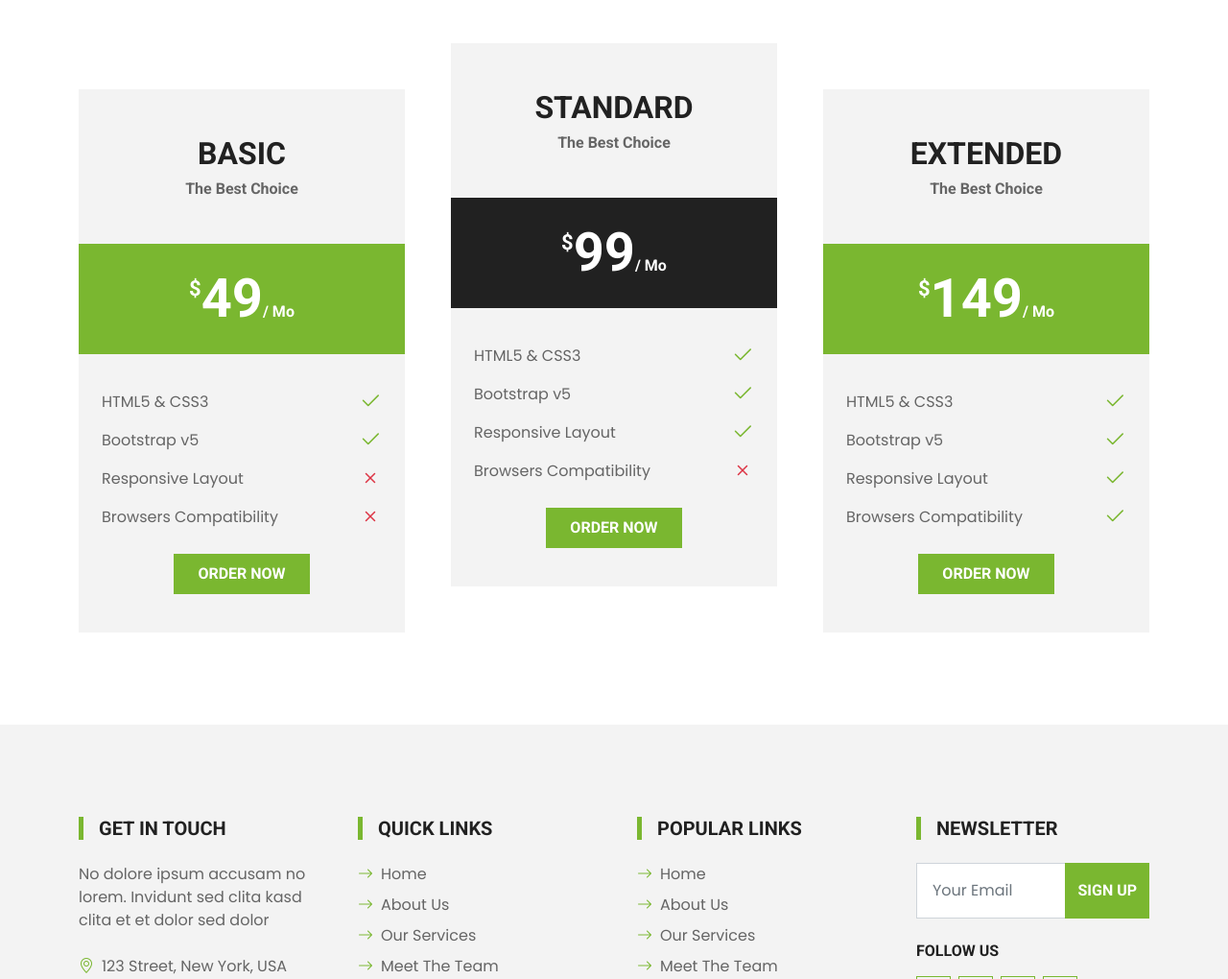
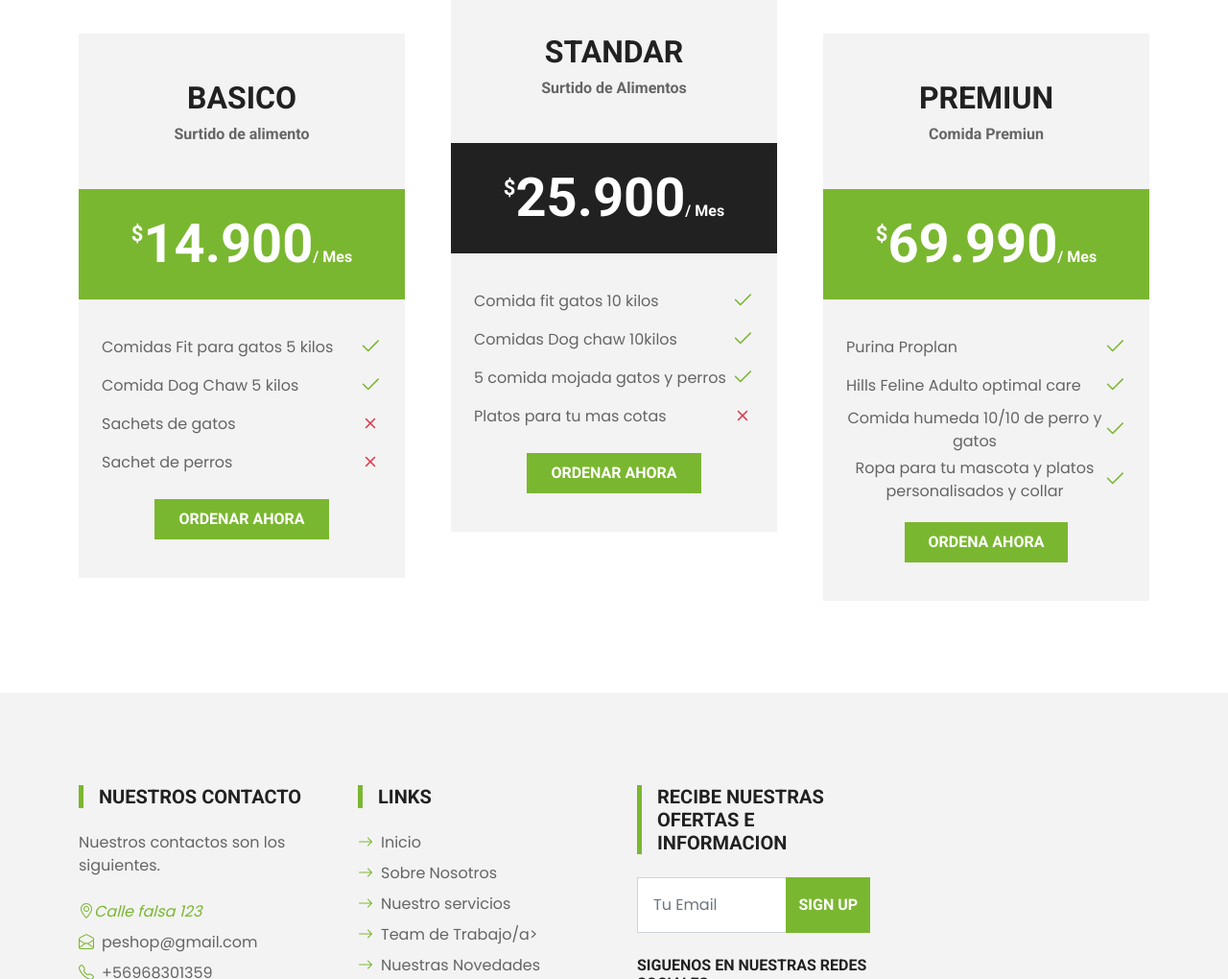
Before and after one commit to PipexD97/petshop, a plain HTML site: page index.html in a window 1280 px wide. Shown: the part 3108-4128 px from the top of the page at 96% size. Drawn offline with nearby package versions, Linux system fonts and the light colour scheme.

Commit message:
Pagina 1.2

```diff
--- a/index.html
+++ b/index.html
@@ -82,7 +82,7 @@
                 <div class="nav-item dropdown">
                     <a href="#" class="nav-link dropdown-toggle" data-bs-toggle="dropdown">Páginas</a>
                     <div class="dropdown-menu m-0">
-                        <a href="price.html" class="dropdown-item">Pricing Plan</a>
+                        <a href="price.html" class="dropdown-item">Planes de servicios</a>
                         <a href="team.html" class="dropdown-item">The Team</a>
                         <a href="testimonial.html" class="dropdown-item">Testimonial</a>
                         <a href="blog.html" class="dropdown-item">Blog Grid</a>
@@ -365,107 +365,107 @@
     <div class="container-fluid py-5">
         <div class="container">
             <div class="border-start border-5 border-primary ps-5 mb-5" style="max-width: 600px;">
-                <h6 class="text-primary text-uppercase">Pricing Plan</h6>
-                <h1 class="display-5 text-uppercase mb-0">Competitive Pricing For Pet Services</h1>
+                <h6 class="text-primary text-uppercase">Precios</h6>
+                <h1 class="display-5 text-uppercase mb-0">Packs de productos</h1>
             </div>
             <div class="row g-5">
                 <div class="col-lg-4">
                     <div class="bg-light text-center pt-5 mt-lg-5">
-                        <h2 class="text-uppercase">Basic</h2>
-                        <h6 class="text-body mb-5">The Best Choice</h6>
+                        <h2 class="text-uppercase">Basico</h2>
+                        <h6 class="text-body mb-5">Surtido de alimento</h6>
                         <div class="text-center bg-primary p-4 mb-2">
                             <h1 class="display-4 text-white mb-0">
                                 <small class="align-top"
-                                    style="font-size: 22px; line-height: 45px;">$</small>49<small
+                                    style="font-size: 22px; line-height: 45px;">$</small>14.900<small
                                     class="align-bottom" style="font-size: 16px; line-height: 40px;">/
-                                    Mo</small>
+                                    Mes</small>
                             </h1>
                         </div>
                         <div class="text-center p-4">
                             <div class="d-flex align-items-center justify-content-between mb-1">
-                                <span>HTML5 & CSS3</span>
+                                <span>Comidas Fit para gatos 5 kilos</span>
                                 <i class="bi bi-check2 fs-4 text-primary"></i>
                             </div>
 
                             <div class="d-flex align-items-center justify-content-between mb-1">
-                                <span>Bootstrap v5</span>
+                                <span>Comida Dog Chaw 5 kilos</span>
                                 <i class="bi bi-check2 fs-4 text-primary"></i>
                             </div>
                             <div class="d-flex align-items-center justify-content-between mb-1">
-                                <span>Responsive Layout</span>
+                                <span>Sachets de gatos</span>
                                 <i class="bi bi-x fs-4 text-danger"></i>
                             </div>
                             <div class="d-flex align-items-center justify-content-between mb-1">
-                                <span>Browsers Compatibility</span>
+                                <span>Sachet de perros</span>
                                 <i class="bi bi-x fs-4 text-danger"></i>
                             </div>
-                            <a href="" class="btn btn-primary text-uppercase py-2 px-4 my-3">Order Now</a>
+                            <a href="" class="btn btn-primary text-uppercase py-2 px-4 my-3">Ordenar ahora</a>
                         </div>
                     </div>
                 </div>
                 <div class="col-lg-4">
                     <div class="bg-light text-center pt-5">
-                        <h2 class="text-uppercase">Standard</h2>
-                        <h6 class="text-body mb-5">The Best Choice</h6>
+                        <h2 class="text-uppercase">Standar</h2>
+                        <h6 class="text-body mb-5">Surtido de Alimentos</h6>
                         <div class="text-center bg-dark p-4 mb-2">
                             <h1 class="display-4 text-white mb-0">
                                 <small class="align-top"
-                                    style="font-size: 22px; line-height: 45px;">$</small>99<small
+                                    style="font-size: 22px; line-height: 45px;">$</small>25.900<small
                                     class="align-bottom" style="font-size: 16px; line-height: 40px;">/
-                                    Mo</small>
+                                    Mes</small>
                             </h1>
                         </div>
                         <div class="text-center p-4">
                             <div class="d-flex align-items-center justify-content-between mb-1">
-                                <span>HTML5 & CSS3</span>
+                                <span>Comida fit gatos 10 kilos</span>
                                 <i class="bi bi-check2 fs-4 text-primary"></i>
                             </div>
                             <div class="d-flex align-items-center justify-content-between mb-1">
-                                <span>Bootstrap v5</span>
+                                <span>Comidas Dog chaw 10kilos</span>
                                 <i class="bi bi-check2 fs-4 text-primary"></i>
                             </div>
                             <div class="d-flex align-items-center justify-content-between mb-1">
-                                <span>Responsive Layout</span>
+                                <span>5 comida mojada gatos y perros</span>
                                 <i class="bi bi-check2 fs-4 text-primary"></i>
                             </div>
                             <div class="d-flex align-items-center justify-content-between mb-1">
-                                <span>Browsers Compatibility</span>
+                                <span>Platos para tu mas cotas</span>
                                 <i class="bi bi-x fs-4 text-danger"></i>
                             </div>
-                            <a href="" class="btn btn-primary text-uppercase py-2 px-4 my-3">Order Now</a>
+                            <a href="" class="btn btn-primary text-uppercase py-2 px-4 my-3">Ordenar Ahora</a>
                         </div>
                     </div>
                 </div>
                 <div class="col-lg-4">
                     <div class="bg-light text-center pt-5 mt-lg-5">
-                        <h2 class="text-uppercase">Extended</h2>
-                        <h6 class="text-body mb-5">The Best Choice</h6>
+                        <h2 class="text-uppercase">Premiun</h2>
+                        <h6 class="text-body mb-5">Comida Premiun</h6>
                         <div class="text-center bg-primary p-4 mb-2">
                             <h1 class="display-4 text-white mb-0">
                                 <small class="align-top"
-                                    style="font-size: 22px; line-height: 45px;">$</small>149<small
+                                    style="font-size: 22px; line-height: 45px;">$</small>69.990<small
                                     class="align-bottom" style="font-size: 16px; line-height: 40px;">/
-                                    Mo</small>
+                                    Mes</small>
                             </h1>
                         </div>
                         <div class="text-center p-4">
                             <div class="d-flex align-items-center justify-content-between mb-1">
-                                <span>HTML5 & CSS3</span>
+                                <span>Purina Proplan</span>
                                 <i class="bi bi-check2 fs-4 text-primary"></i>
                             </div>
                             <div class="d-flex align-items-center justify-content-between mb-1">
-                                <span>Bootstrap v5</span>
+                                <span>Hills Feline Adulto optimal care</span>
                                 <i class="bi bi-check2 fs-4 text-primary"></i>
                             </div>
                             <div class="d-flex align-items-center justify-content-between mb-1">
-                                <span>Responsive Layout</span>
+                                <span>Comida humeda 10/10 de perro y gatos</span>
                                 <i class="bi bi-check2 fs-4 text-primary"></i>
                             </div>
                             <div class="d-flex align-items-center justify-content-between mb-1">
-                                <span>Browsers Compatibility</span>
+                                <span>Ropa para tu mascota y platos personalisados y collar</span>
                                 <i class="bi bi-check2 fs-4 text-primary"></i>
                             </div>
-                            <a href="" class="btn btn-primary text-uppercase py-2 px-4 my-3">Order Now</a>
+                            <a href="" class="btn btn-primary text-uppercase py-2 px-4 my-3">Ordena Ahora</a>
                         </div>
                     </div>
                 </div>
@@ -666,43 +666,32 @@
         <div class="container pt-5">
             <div class="row g-5">
                 <div class="col-lg-3 col-md-6">
-                    <h5 class="text-uppercase border-start border-5 border-primary ps-3 mb-4">Get In Touch</h5>
-                    <p class="mb-4">No dolore ipsum accusam no lorem. Invidunt sed clita kasd clita et et dolor sed dolor</p>
-                    <p class="mb-2"><i class="bi bi-geo-alt text-primary me-2"></i>123 Street, New York, USA</p>
-                    <p class="mb-2"><i class="bi bi-envelope-open text-primary me-2"></i>info@example.com</p>
-                    <p class="mb-0"><i class="bi bi-telephone text-primary me-2"></i>+012 345 67890</p>
+                    <h5 class="text-uppercase border-start border-5 border-primary ps-3 mb-4">Nuestros Contacto</h5>
+                    <p class="mb-4">Nuestros contactos son los siguientes.</p>
+                    <p class="mb-2"><i class="bi bi-geo-alt text-primary me-2">Calle falsa 123</i></p>
+                    <p class="mb-2"><i class="bi bi-envelope-open text-primary me-2"></i>peshop@gmail.com</p>
+                    <p class="mb-0"><i class="bi bi-telephone text-primary me-2"></i>+56968301359</p>
                 </div>
                 <div class="col-lg-3 col-md-6">
-                    <h5 class="text-uppercase border-start border-5 border-primary ps-3 mb-4">Quick Links</h5>
+                    <h5 class="text-uppercase border-start border-5 border-primary ps-3 mb-4">Links</h5>
                     <div class="d-flex flex-column justify-content-start">
-                        <a class="text-body mb-2" href="#"><i class="bi bi-arrow-right text-primary me-2"></i>Home</a>
-                        <a class="text-body mb-2" href="#"><i class="bi bi-arrow-right text-primary me-2"></i>About Us</a>
-                        <a class="text-body mb-2" href="#"><i class="bi bi-arrow-right text-primary me-2"></i>Our Services</a>
-                        <a class="text-body mb-2" href="#"><i class="bi bi-arrow-right text-primary me-2"></i>Meet The Team</a>
-                        <a class="text-body mb-2" href="#"><i class="bi bi-arrow-right text-primary me-2"></i>Latest Blog</a>
-                        <a class="text-body" href="#"><i class="bi bi-arrow-right text-primary me-2"></i>Contact Us</a>
+                        <a class="text-body mb-2" href="#"><i class="bi bi-arrow-right text-primary me-2"></i>Inicio</a>
+                        <a class="text-body mb-2" href="#"><i class="bi bi-arrow-right text-primary me-2"></i>Sobre Nosotros</a>
+                        <a class="text-body mb-2" href="#"><i class="bi bi-arrow-right text-primary me-2"></i>Nuestro servicios</a>
+                        <a class="text-body mb-2" href="#"><i class="bi bi-arrow-right text-primary me-2"></i>Team de Trabajo/a>
+                        <a class="text-body mb-2" href="#"><i class="bi bi-arrow-right text-primary me-2"></i>Nuestras Novedades</a>
+                        <a class="text-body" href="#"><i class="bi bi-arrow-right text-primary me-2"></i>Contactanos aqui</a>
                     </div>
                 </div>
                 <div class="col-lg-3 col-md-6">
-                    <h5 class="text-uppercase border-start border-5 border-primary ps-3 mb-4">Popular Links</h5>
-                    <div class="d-flex flex-column justify-content-start">
-                        <a class="text-body mb-2" href="#"><i class="bi bi-arrow-right text-primary me-2"></i>Home</a>
-                        <a class="text-body mb-2" href="#"><i class="bi bi-arrow-right text-primary me-2"></i>About Us</a>
-                        <a class="text-body mb-2" href="#"><i class="bi bi-arrow-right text-primary me-2"></i>Our Services</a>
-                        <a class="text-body mb-2" href="#"><i class="bi bi-arrow-right text-primary me-2"></i>Meet The Team</a>
-                        <a class="text-body mb-2" href="#"><i class="bi bi-arrow-right text-primary me-2"></i>Latest Blog</a>
-                        <a class="text-body" href="#"><i class="bi bi-arrow-right text-primary me-2"></i>Contact Us</a>
-                    </div>
-                </div>
-                <div class="col-lg-3 col-md-6">
-                    <h5 class="text-uppercase border-start border-5 border-primary ps-3 mb-4">Newsletter</h5>
+                    <h5 class="text-uppercase border-start border-5 border-primary ps-3 mb-4">Recibe Nuestras Ofertas e informacion</h5>
                     <form action="">
                         <div class="input-group">
-                            <input type="text" class="form-control p-3" placeholder="Your Email">
+                            <input type="text" class="form-control p-3" placeholder="Tu Email">
                             <button class="btn btn-primary">Sign Up</button>
                         </div>
                     </form>
-                    <h6 class="text-uppercase mt-4 mb-3">Follow Us</h6>
+                    <h6 class="text-uppercase mt-4 mb-3">Siguenos en nuestras redes sociales</h6>
                     <div class="d-flex">
                         <a class="btn btn-outline-primary btn-square me-2" href="#"><i class="bi bi-twitter"></i></a>
                         <a class="btn btn-outline-primary btn-square me-2" href="#"><i class="bi bi-facebook"></i></a>
@@ -711,17 +700,17 @@
                     </div>
                 </div>
                 <div class="col-12 text-center text-body">
-                    <a class="text-body" href="">Terms & Conditions</a>
+                    <a class="text-body" href="">Terminoss & Condiciones</a>
                     <span class="mx-1">|</span>
-                    <a class="text-body" href="">Privacy Policy</a>
+                    <a class="text-body" href="">Privacidad Politicas</a>
                     <span class="mx-1">|</span>
-                    <a class="text-body" href="">Customer Support</a>
+                    <a class="text-body" href="">Soporte Directo</a>
                     <span class="mx-1">|</span>
-                    <a class="text-body" href="">Payments</a>
+                    <a class="text-body" href="">Pagos</a>
                     <span class="mx-1">|</span>
-                    <a class="text-body" href="">Help</a>
+                    <a class="text-body" href="">Ayudas</a>
                     <span class="mx-1">|</span>
-                    <a class="text-body" href="">FAQs</a>
+                    <a class="text-body" href="">Preguntas Frecuentes</a>
                 </div>
             </div>
         </div>
@@ -730,7 +719,7 @@
         <div class="container">
             <div class="row g-5">
                 <div class="col-md-6 text-center text-md-start">
-                    <p class="mb-md-0">&copy; <a class="text-white" href="#">Your Site Name</a>. All Rights Reserved.</p>
+                    <p class="mb-md-0">&copy; <a class="text-white" href="#">Copyright 2022</a>. Derechos Reservados.</p>
                 </div>
                 <div class="col-md-6 text-center text-md-end">
                     <p class="mb-0">Designed by <a class="text-white" href="https://htmlcodex.com">HTML Codex</a></p>
```
